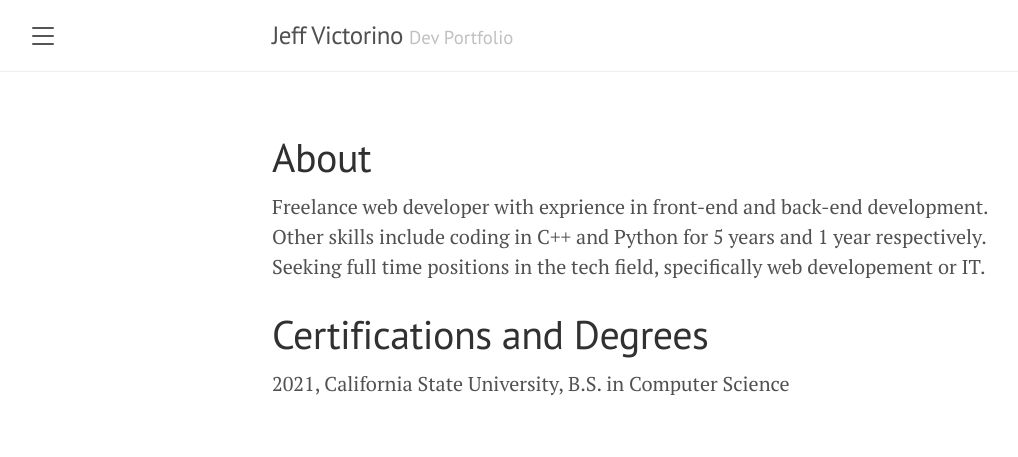
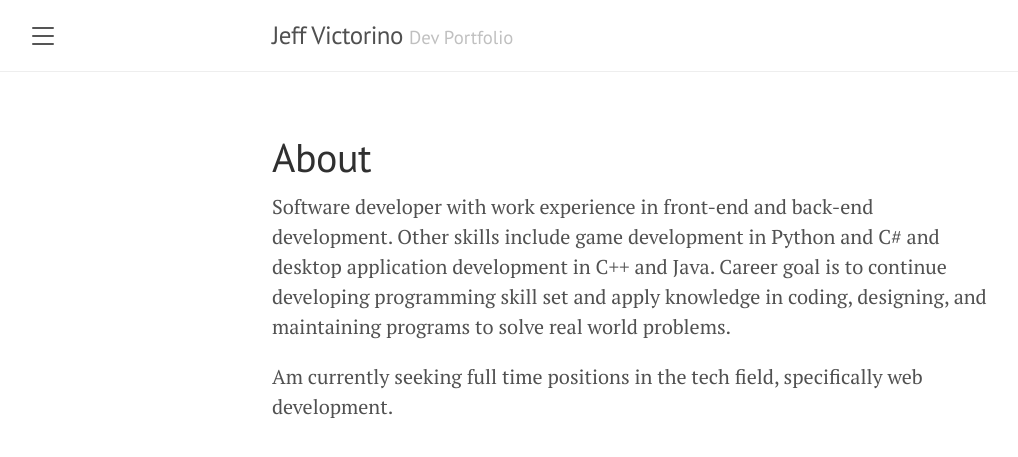
Before and after one commit to JeffafaV/Jekyll-Portfolio, a Jekyll site: the page built from about.md, in a window 1280 px wide. Shown: the top 457 px of the page, without its empty margins (8-1026 px from the left). Built offline with Jekyll 4.4.1, drawn with Linux system fonts in a browser that asks for light colours.

Commit message:
Updated about me page

```diff
--- a/about.md
+++ b/about.md
@@ -3,8 +3,6 @@ layout: page
 title: About
 ---
 
-Freelance web developer with exprience in front-end and back-end development. Other skills include coding in C++ and Python for 5 years and 1 year respectively. Seeking full time positions in the tech field, specifically web developement or IT.
+Software developer with work experience in front-end and back-end development. Other skills include game development in Python and C# and desktop application development in C++ and Java. Career goal is to continue developing programming skill set and apply knowledge in coding, designing, and maintaining programs to solve real world problems.
 
-# Certifications and Degrees
-
-2021, California State University, B.S. in Computer Science
+Am currently seeking full time positions in the tech field, specifically web development.
```
